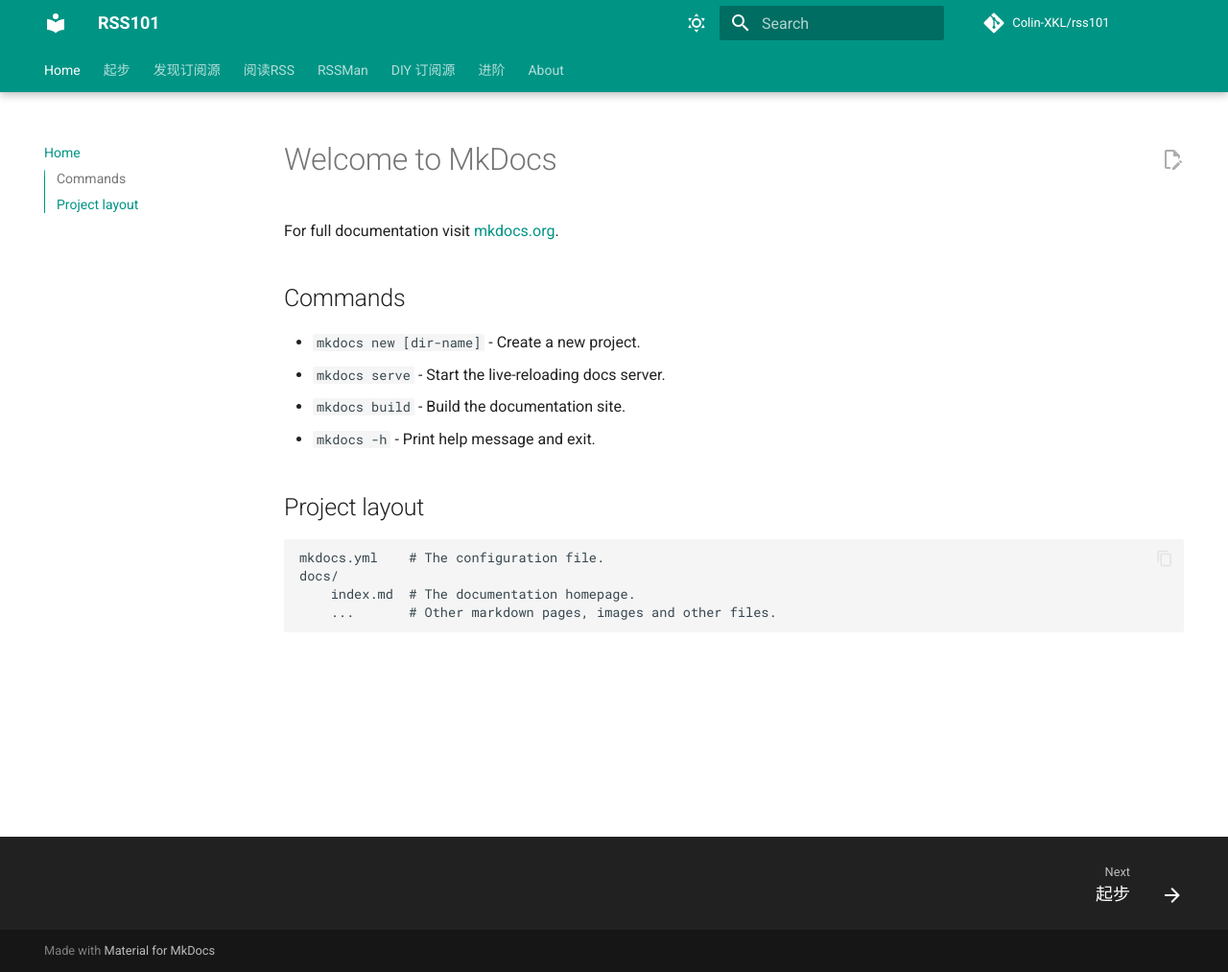
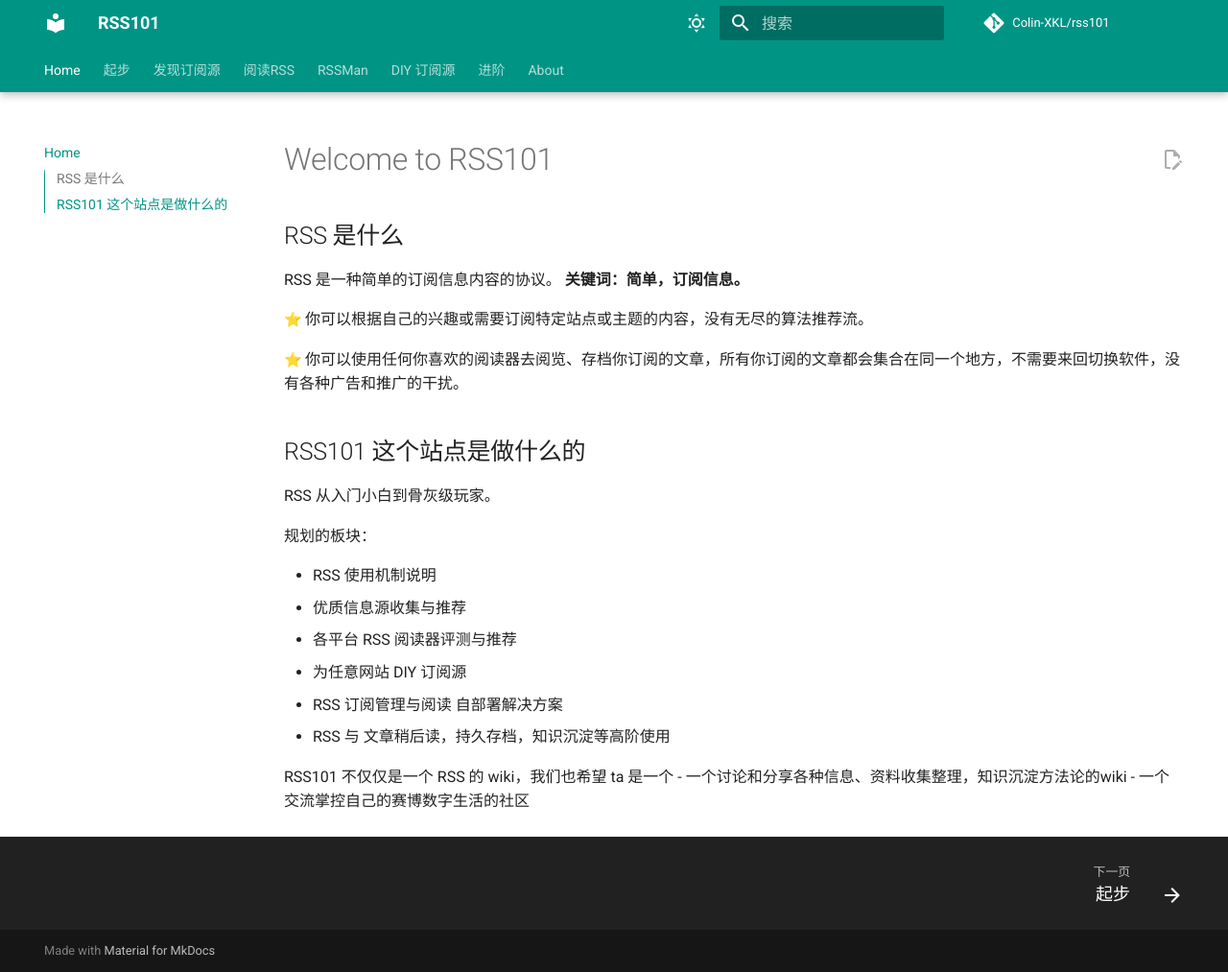
Before and after one commit to Colin-XKL/rss101, an MkDocs documentation site: the page built from docs/index.md, in a window 1280 px wide and 1013 px high. Shown: the whole window at 96% size. Built offline with MkDocs 1.6.1 and Material for MkDocs 9.7.7, drawn with Linux system fonts in a browser that asks for light colours; emoji names are drawn with the system emoji font; comment, search, counter and statistics services are not loaded.

Commit message:
feat: update doc

```diff
--- a/docs/index.md
+++ b/docs/index.md
@@ -1,17 +1,29 @@
-# Welcome to MkDocs
+# Welcome to RSS101
 
-For full documentation visit [mkdocs.org](https://www.mkdocs.org).
 
-## Commands
+## RSS 是什么
 
-* `mkdocs new [dir-name]` - Create a new project.
-* `mkdocs serve` - Start the live-reloading docs server.
-* `mkdocs build` - Build the documentation site.
-* `mkdocs -h` - Print help message and exit.
+RSS 是一种简单的订阅信息内容的协议。 **关键词：简单，订阅信息。**
 
-## Project layout
+:star: 你可以根据自己的兴趣或需要订阅特定站点或主题的内容，没有无尽的算法推荐流。
 
-    mkdocs.yml    # The configuration file.
-    docs/
-        index.md  # The documentation homepage.
-        ...       # Other markdown pages, images and other files.
+:star: 你可以使用任何你喜欢的阅读器去阅览、存档你订阅的文章，所有你订阅的文章都会集合在同一个地方，不需要来回切换软件，没有各种广告和推广的干扰。
+
+
+## RSS101 这个站点是做什么的
+
+RSS 从入门小白到骨灰级玩家。
+
+规划的板块：
+
+- RSS 使用机制说明
+- 优质信息源收集与推荐
+- 各平台 RSS 阅读器评测与推荐
+- 为任意网站 DIY 订阅源
+- RSS 订阅管理与阅读 自部署解决方案
+- RSS 与 文章稍后读，持久存档，知识沉淀等高阶使用
+
+
+RSS101 不仅仅是一个 RSS 的 wiki，我们也希望 ta 是一个
+- 一个讨论和分享各种信息、资料收集整理，知识沉淀方法论的wiki
+- 一个交流掌控自己的赛博数字生活的社区
--- a/mkdocs.yml
+++ b/mkdocs.yml
@@ -1,11 +1,11 @@
 site_name: RSS101
-language: zh
 repo_url: https://github.com/Colin-XKL/rss101
 repo_name: Colin-XKL/rss101
 edit_uri: edit/main/docs/
 
 theme:
   name: material
+  language: zh
   palette:
     # Palette toggle for light mode
     - media: "(prefers-color-scheme: light)"
@@ -68,6 +68,7 @@ nav:
     - "Android 上的 RSS 阅读器": "read-feed/reader-for-android.md"
     - "Linux 上的 RSS 阅读器": "read-feed/reader-for-linux.md"
   - RSSMan:
+    - "概述": "deploy/deploy.md"
     - "RSSMAN 介绍": "deploy/rssman.md"
     - "完整流程": "deploy/rssman-full-guide.md"
   - "DIY 订阅源":
```
Also changed, not shown: README.md (+2 -0 lines), docs/deploy/deploy.md (+4 -1 lines), docs/read-feed/reader-for-web.md (+1 -1 lines).
